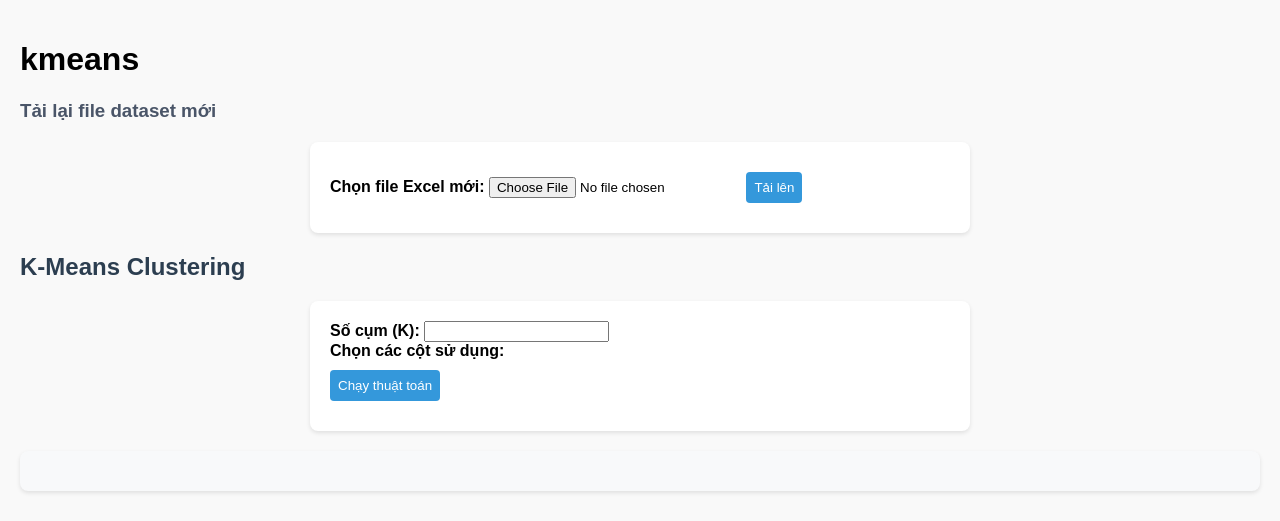
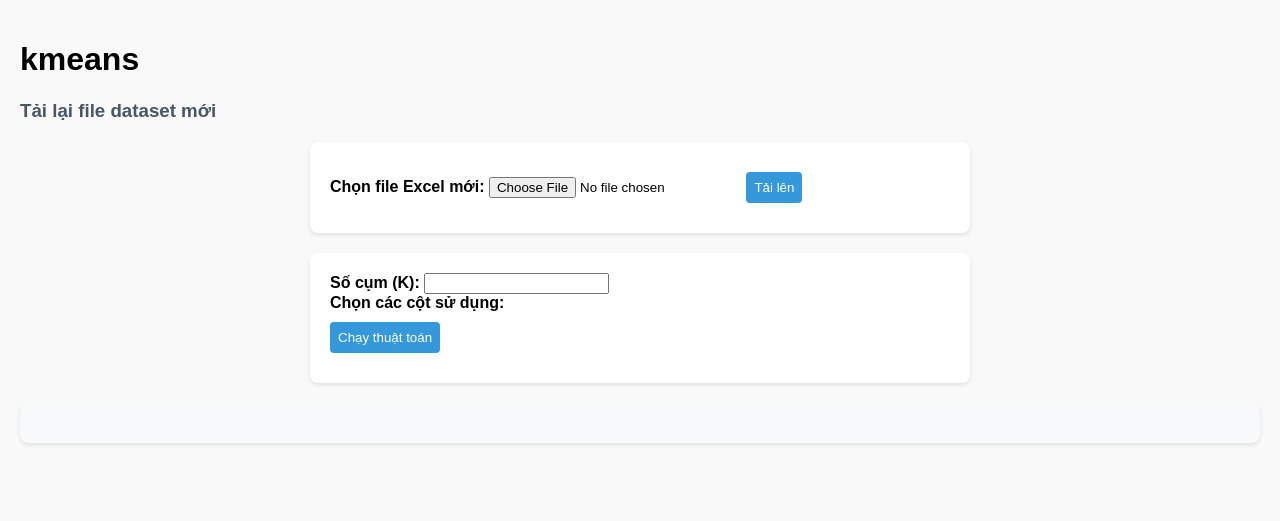
Before and after one commit to ptxthuongthuong/data_mining, a Flask app: page /algorithm/kmeans in a window 1280 px wide. Shown: the part 38-559 px from the top of the page. Run offline with Flask 3, Linux system fonts and the light colour scheme.

Commit message:
Update kmeans.html

```diff
--- a/templates/kmeans.html
+++ b/templates/kmeans.html
@@ -1,7 +1,7 @@
 {% extends "base_algorithm.html" %}
 {% from "components.html" import select_columns %}
 {% block algorithm_content %}
-<h2>K-Means Clustering</h2>
+<!-- <h2>K-Means Clustering</h2> -->
 <form id="kmeans-form">
     <div class="form-group">
         <label for="k">Số cụm (K):</label>
```
